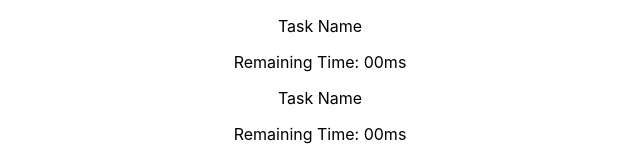
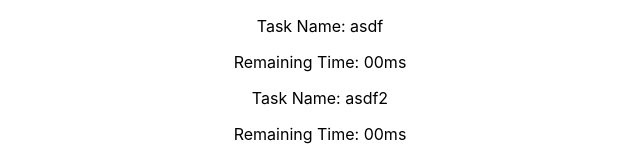
Before and after one commit to emily-yu/mongo-scheduler, a React (Create React App) app in the folder my-app/: page / in a window 1280 px wide. Shown: the top 160 px of the page, without its empty margins (320-960 px from the left). Built offline with nearby package versions, Linux system fonts and the light colour scheme.

Commit message:
parameter passing to task for props

```diff
--- a/my-app/src/components/Task.js
+++ b/my-app/src/components/Task.js
@@ -6,7 +6,7 @@ class Task extends React.Component {
     render() {
         return (
           <div>
-            <p>Task Name</p>
+            <p>Task Name: {this.props.name}</p>
             <p>Remaining Time: 00ms</p>
           </div>
         )
--- a/my-app/src/components/TaskList.js
+++ b/my-app/src/components/TaskList.js
@@ -7,8 +7,8 @@ class TaskList extends React.Component {
     render() {
         return (
           <div>
-            <Task/>
-            <Task/>
+            <Task name="asdf"/>
+            <Task name="asdf2"/>
           </div>
         )
       }
```
